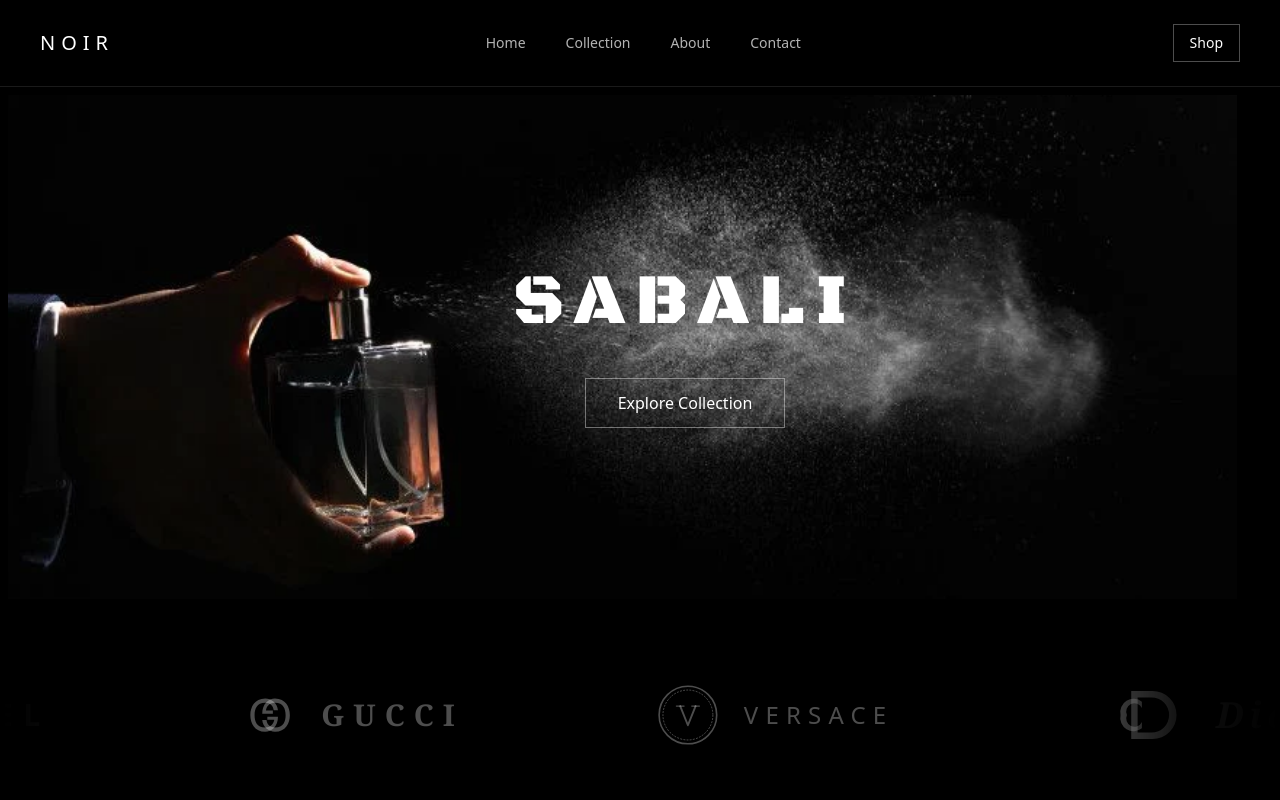
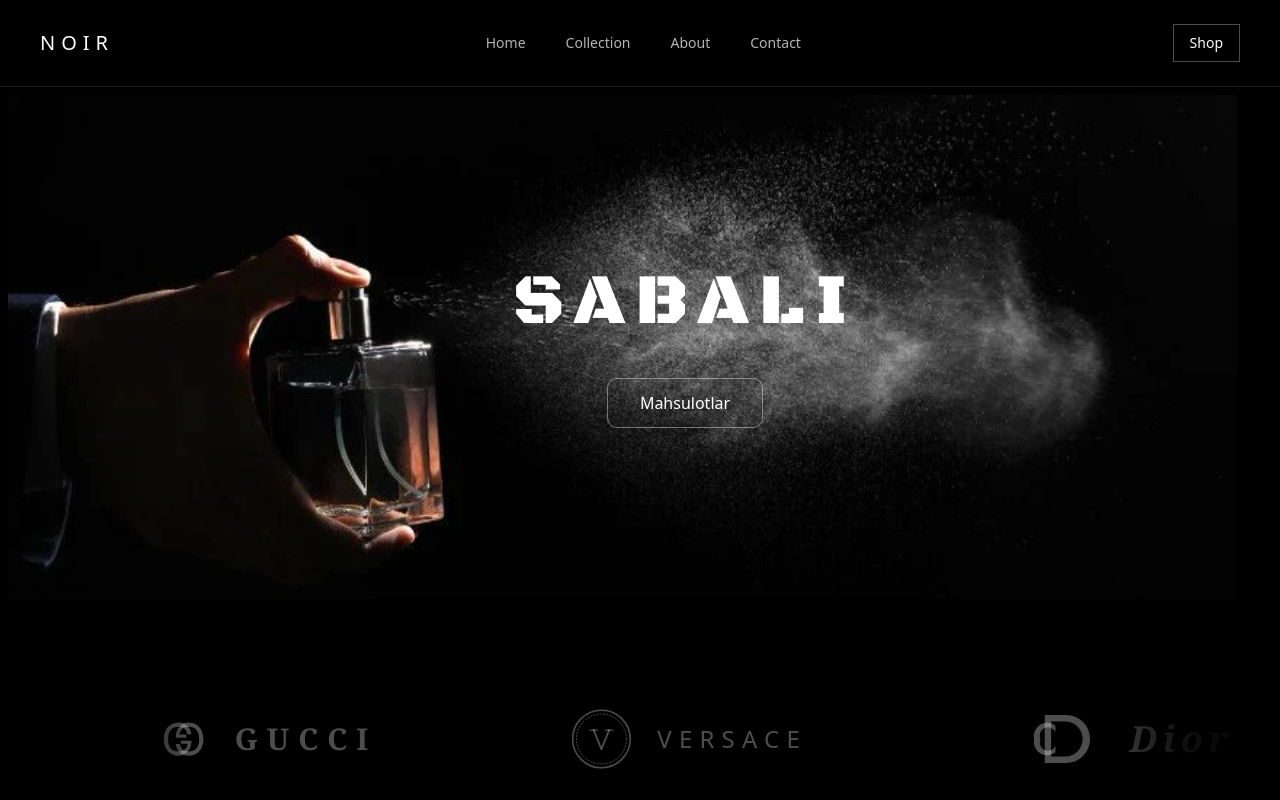
Before and after one commit to M-Ibrokhiiim/SabAli-parfume, a Nuxt app: page / in a window 1280 px wide. Shown: the top 800 px of the page. Built offline with nearby package versions, Linux system fonts and the light colour scheme; a web font is replaced by a local one.

Commit message:
Design implemented to carousel

```diff
--- a/app/components/pages/home/BrandCarousel.vue
+++ b/app/components/pages/home/BrandCarousel.vue
@@ -1,11 +1,6 @@
 <template>
-  <section class="bg-black  mt-[20px]  items-center overflow-hidden">
-    <!-- Section Title -->
-    <div class="px-10 mb-10 text-center">
-      <h2 class="text-xs uppercase tracking-[0.4em] text-white/40 font-light">
-      </h2>
-    </div>
-
+  <section
+     class="py-16  cursor-pointer mt-[20px] bg-black overflow-hidden">
     <!-- Marquee Container -->
     <div class="marquee-container relative w-full overflow-hidden py-4 select-none">
       <!-- Luxurious gradient shadow fade overlays on the sides -->
@@ -13,7 +8,7 @@
       <div class="pointer-events-none absolute inset-y-0 right-0 w-20 sm:w-32 md:w-48 bg-gradient-to-l from-black via-black/80 to-transparent z-10"></div>
 
       <!-- Marquee Tracks -->
-      <div class="flex flex-row flex-nowrap w-full overflow-hidden">
+      <div @click="navigateTo('/collections')" class="flex flex-row flex-nowrap w-full overflow-hidden">
         <!-- First Track -->
         <div class="marquee-track flex flex-row flex-nowrap shrink-0 items-center animate-marquee">
           <div
@@ -22,7 +17,7 @@
             class="brand-item group flex items-center gap-6 px-16 sm:px-20 md:px-24 cursor-pointer"
           >
             <!-- SVG Brand Logo -->
-            <div class="h-11 sm:h-14 md:h-16 w-auto flex items-center justify-center text-white/30 group-hover:text-white transition-all duration-300 transform group-hover:scale-110">
+            <div class="h-11 sm:h-14 md:h-16 w-auto flex items-center justify-center text-white/30 group-hover:text-white transition-colors duration-300">
               <!-- Chanel -->
               <svg
                 v-if="brand.id === 'chanel'"
@@ -173,7 +168,7 @@
             class="brand-item group flex items-center gap-6 px-16 sm:px-20 md:px-24 cursor-pointer"
           >
             <!-- SVG Brand Logo -->
-            <div class="h-11 sm:h-14 md:h-16 w-auto flex items-center justify-center text-white/30 group-hover:text-white transition-all duration-300 transform group-hover:scale-110">
+            <div class="h-11 sm:h-14 md:h-16 w-auto flex items-center justify-center text-white/30 group-hover:text-white transition-colors duration-300">
               <!-- Chanel -->
               <svg
                 v-if="brand.id === 'chanel'"
@@ -386,11 +381,6 @@ const brands = [
 }
 
 .animate-marquee {
-  animation: marquee 70s linear infinite;
-}
-
-/* Pause the animation when container is hovered */
-.marquee-container:hover .animate-marquee {
-  animation-play-state: paused;
+  animation: marquee 55s linear infinite;
 }
 </style>
--- /dev/null
+++ b/app/components/pages/home/ExploreButton.vue
@@ -0,0 +1,7 @@
+<template>
+     <button
+        @click="navigateTo('/collections')"
+        class="mt-10 px-8 py-3 border border-white/40  rounded-[10px] hover:bg-white hover:text-black transition">
+          Mahsulotlar
+    </button>
+</template>
--- a/app/components/pages/home/buttons/explore.vue
+++ /dev/null
@@ -1,5 +0,0 @@
-<template>
-     <button class="mt-10 px-8 py-3 border border-white/40 hover:bg-white hover:text-black transition">
-          Explore Collection
-    </button>
-</template>
--- a/app/pages/index.vue
+++ b/app/pages/index.vue
@@ -13,13 +13,13 @@
          SABALI
         </h2>
 
-        <PagesHomeButtonsExplore/>
+        <PagesHomeExploreButton/>
 
       </div>
     </section>
 
     <!-- FEATURES -->
-    <PagesHomeBrandCarousel />
+    <PagesHomeBrandCarousel  />
 
     <!-- PRODUCTS -->
     <section class="px-10 py-24  mt-[5vh]">
```
